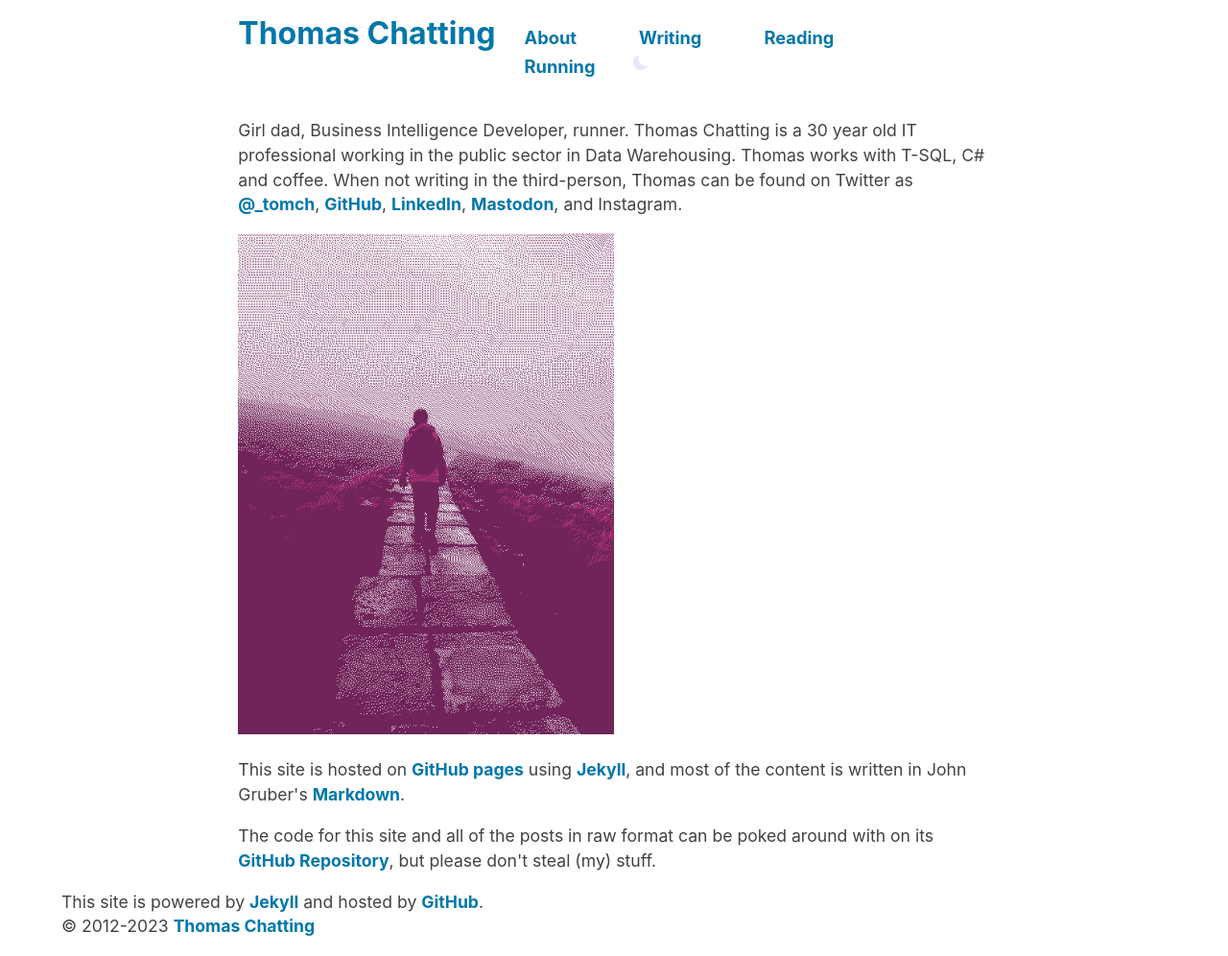
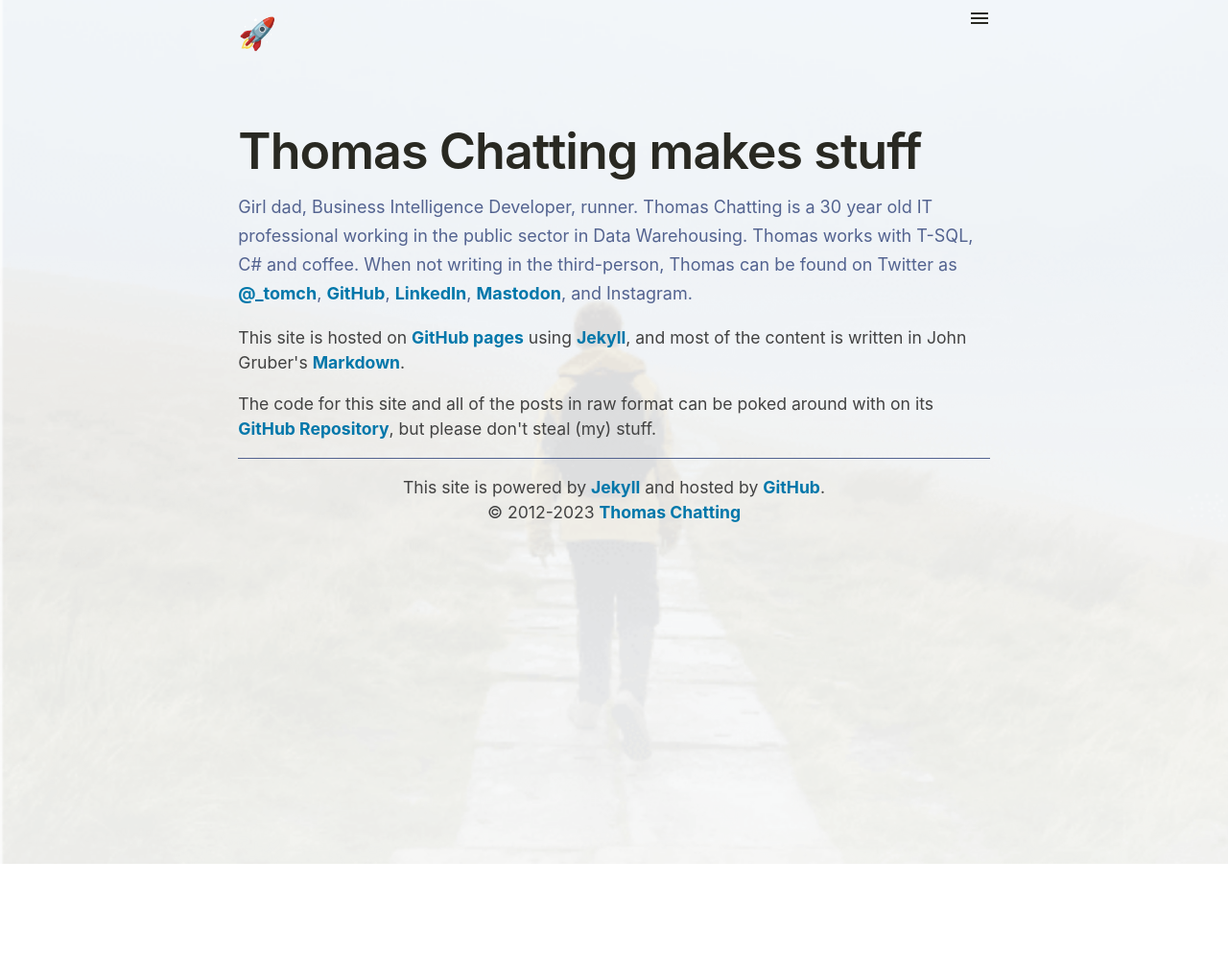
Before and after one commit to tomchatting/tomchatting.github.io, a Jekyll site: the page built from index.html, in a window 1280 px wide. Shown: the whole page at 96% size. Built offline with Jekyll 4.4.1, drawn with Linux system fonts in a browser that asks for light colours; after the commit the page ends 900 px from its top, so only the background shows below that.

Commit message:
completing the style i started at 2am

```diff
--- a/_layouts/default.html
+++ b/_layouts/default.html
@@ -22,9 +22,9 @@
 
   <header>
     <section>
-      <h1><a href= />Thomas Chatting</a></h1>
+      <h1><a href= />🚀{% if page.title != "Home" %} Thomas Chatting{% endif %}</a></h1>
       <nav>
-        <input class="menu-btn" type="checkbox" id="menu-btn" />
+        <input class="menu-btn" type="checkbox" id="menu-btn">
         <label class="menu-icon" for="menu-btn"><span class="navicon"></span></label>
         <ul>
           <li><a href= />About</a></li>
@@ -35,7 +35,7 @@
             <div class=theme>
               <div class=theme-switch-wrapper>
                 <label class=theme-switch for=checkbox>
-                  <input type=checkbox id=checkbox class=toggle>
+                  <input type=checkbox id=checkbox class=toggle checked>
                   <em>Dark mode toggle</em>
                 </label>
               </div>
@@ -49,9 +49,9 @@
   {{ content }}
 
   <footer>
-    <div>
+    <section>
       <p>This site is powered by <a href=https://jekyllrb.com>Jekyll</a> and hosted by <a
           href=https://github.com>GitHub</a>.<br>
         &copy; 2012-2023 <a href=//twitter.com/_tomch target="_blank">Thomas Chatting</a></p>
-    </div>
+      </section>
   </footer>
--- a/index.html
+++ b/index.html
@@ -3,10 +3,10 @@ layout: default
 title: Home
 ---
 
-<section>
-  <p class="center-text">Girl dad, Business Intelligence Developer, runner. Thomas Chatting is a 30 year old IT professional working in the public sector in Data Warehousing. Thomas works with T-SQL, C# and coffee. When not writing in the third-person, Thomas can be found on Twitter as <a href=https://twitter.com/_tomch target=_blank>@_tomch</a>, <a href=https://github.com/tomchatting>GitHub</a>, <a href=https://linkedin.com/in/thomas-chatting>LinkedIn</a>, <a rel="me" href="https://mastodon.social/@tommm">Mastodon</a>, and Instagram.</p>
+<section class=home>
+  <h1>Thomas Chatting makes stuff</h1>
 
-  <p class="center-text"><img src="/static/images/dithered-image.png" alt="An incredibly dithered image of me walking into the fog on Pen-Y-Ghent, North Yorkshire (UK)." width="50%"></p>
+  <p class=lede>Girl dad, Business Intelligence Developer, runner. Thomas Chatting is a 30 year old IT professional working in the public sector in Data Warehousing. Thomas works with T-SQL, C# and coffee. When not writing in the third-person, Thomas can be found on Twitter as <a href=https://twitter.com/_tomch target=_blank>@_tomch</a>, <a href=https://github.com/tomchatting>GitHub</a>, <a href=https://linkedin.com/in/thomas-chatting>LinkedIn</a>, <a rel="me" href="https://mastodon.social/@tommm">Mastodon</a>, and Instagram.</p>
 
   <p>This site is hosted on <a href=https://pages.github.com>GitHub pages</a> using <a href=https://github.com/mojombo/jekyll>Jekyll</a>, and most of the content is written in John Gruber's <a href=https://daringfireball.net/projects/markdown/>Markdown</a>.</p>
 
--- a/static/style.css
+++ b/static/style.css
@@ -34,11 +34,31 @@ body {
     background-color: var(--color-bg);
 }
 
+body.default:before {
+    content: ' ';
+    display: block;
+    position: absolute;
+    left: 0;
+    top: 0;
+    width: 100%;
+    height: 100%;
+    opacity: 0.3;
+    background-image: url('/static/images/hero-image.png');
+    background-repeat: no-repeat;
+    background-position: 50% 0;
+    background-size: cover;
+  }
+
+body.default header, body.default section, body.default footer {
+    position: relative;
+}
+
 header section {
     display: grid;
     grid-template-areas:
         "title nav";
     align-items: start;
+    justify-content:  space-between;
 }
 
 header h1 {
@@ -46,9 +66,30 @@ header h1 {
     margin-top: 0.7rem;
 }
 
+.home h1 {
+    font-size: 52px !important;
+    line-height: 50px !important;
+    font-weight: 600 !important;
+    letter-spacing: -0.96px;
+}
+
+.home p.lede {
+    color: var(--color-secondary);
+    font-size: 18px !important;
+    line-height: 30px !important;
+}
+
+header h1 a:hover {
+    text-decoration: none;
+    opacity: 0.7;
+}
+
 header nav {
     grid-area: nav;
-
+    clear: both;
+    max-height: fit-content;
+    transition: max-height .2s ease-out;
+    text-align: right;
 }
 
 
@@ -68,14 +109,10 @@ header nav .menu-btn:hover {
     background-color: #f4f4f4;
 }
 
-header nav {
-    clear: both;
-    max-height: fit-content;
-    transition: max-height .2s ease-out;
-}
-
-
 header nav .menu-icon {
+    width: 20px;
+    height: 20px;
+    padding-top: 1em;
     cursor: pointer;
     display: inline-block;
     position: relative;
@@ -83,7 +120,7 @@ header nav .menu-icon {
 }
 
 header nav .menu-icon .navicon {
-    background: #333;
+    background: var(--color-heading);
     display: block;
     height: 2px;
     position: relative;
@@ -93,7 +130,7 @@ header nav .menu-icon .navicon {
 
 header nav .menu-icon .navicon:before,
 header nav .menu-icon .navicon:after {
-    background: #333;
+    background: var(--color-heading);
     content: '';
     display: block;
     height: 100%;
@@ -143,7 +180,7 @@ header nav .menu-btn:checked~.menu-icon:not(.steps) .navicon:after {
 
 
 
-@media (min-width: 48em) {
+@media (min-width: 1321px) {
     nav li {
         display: inline-block !important;
     }
@@ -165,6 +202,16 @@ header nav .menu-btn:checked~.menu-icon:not(.steps) .navicon:after {
 
     nav .menu-icon {
         display: none !important;
+    }
+
+    .home h1 {
+        font-size: 96px !important;
+        line-height: 100px !important;
+    }
+
+    .home p.lede {
+        font-size: 32px !important;
+        line-height: 44px !important;
     }
 }
 
@@ -222,16 +269,15 @@ section {
 
 .theme-switch {
     display: inline-block;
-    height: 34px;
     position: relative;
-    width: 60px;
 }
 
 .toggle {
-    --size: 1rem;
+    --size: calc(1rem + 0.25vh);
     -webkit-appearance: none;
     -moz-appearance: none;
     appearance: none;
+    vertical-align: text-top;
     outline: none;
     cursor: pointer;
     width: var(--size);
@@ -264,3 +310,9 @@ img, iframe, pre, code {
 pre, code, figure {
     margin: 0;
 }
+
+footer section {
+    text-align: center;
+    margin-top: 1rem;
+    border-top: 1px solid var(--color-secondary);
+}
```
Also changed, not shown: static/images/dithered-image.png, static/images/hero-image.png (added).
